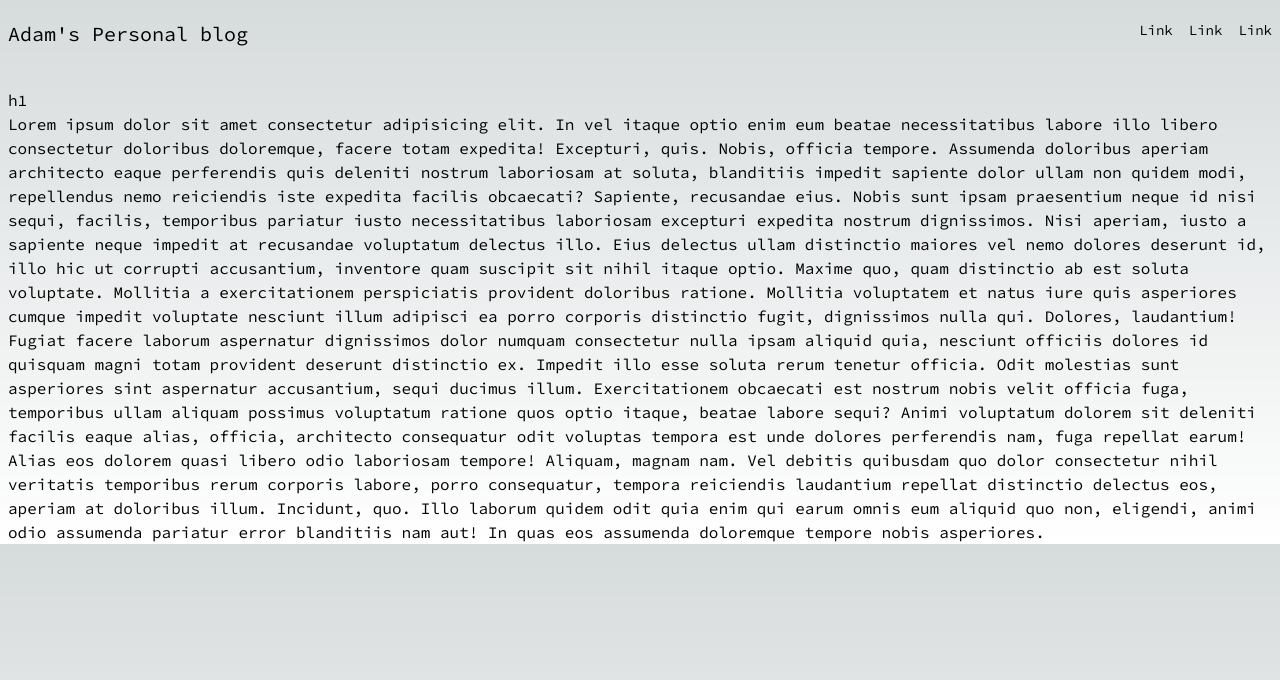
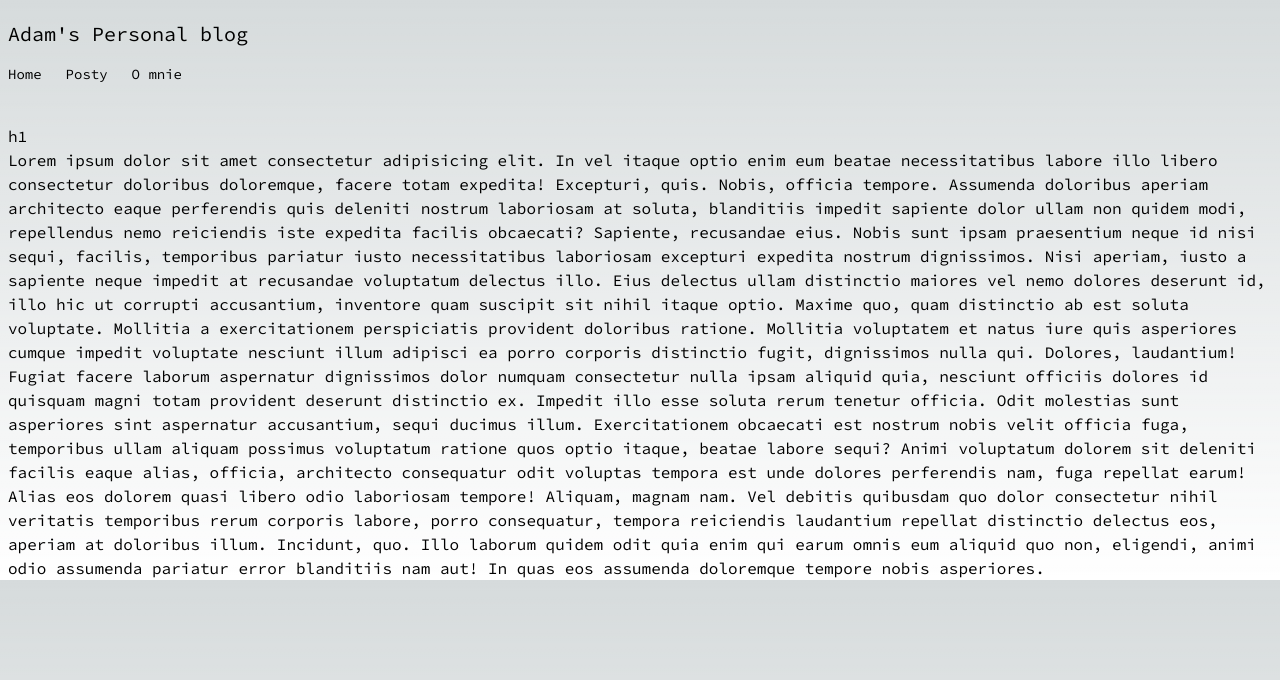
Before and after one commit to adamtopczewski/fullstack-blog-app, a Next.js app in the folder frontend/: page / in a window 1280 px wide. Shown: the top 680 px of the page. Built offline with nearby package versions, Linux system fonts and the light colour scheme.

Commit message:
added terminalCursor animation; changed header layout

```diff
--- a/frontend/app/layout.tsx
+++ b/frontend/app/layout.tsx
@@ -22,7 +22,7 @@ export default function RootLayout({
           <Navbar />
         </Header>
         <main className="container mx-auto mt-10 px-2">
-        {children}
+          {children}
         </main>
       </body>
     </html>
--- a/frontend/components/Navigation/Header.tsx
+++ b/frontend/components/Navigation/Header.tsx
@@ -4,7 +4,7 @@ export default function Header({children} : {
     children: React.ReactNode
 }) {
     return (
-        <header className="container mx-auto mt-5 px-2 flex flex-col md:flex-row gap-4 justify-between">
+        <header className="container mx-auto flex flex-col gap-4 align-center mt-5 px-2">
             <h1 className="text-xl">
                 {AUTHORS_NAME}&apos;s Personal blog
             </h1>
--- a/frontend/components/Navigation/NavLink.tsx
+++ b/frontend/components/Navigation/NavLink.tsx
@@ -1,7 +1,9 @@
-export default function NavLink() {
+import Link from "next/link";
+
+export default function NavLink({ to = "/", label = "Home" }) {
     return (
-        <a>
-            Link
-        </a>
+        <Link className="relative before:content-[''] before:animate-terminal before:hover:visible before:invisible before:absolute before:right-[110%] before:top-0 before:w-[0.5rem] before:h-full before:bg-white " href={to}>
+            {label}
+        </Link>
     )
 }
--- a/frontend/components/Navigation/Navbar.tsx
+++ b/frontend/components/Navigation/Navbar.tsx
@@ -3,15 +3,15 @@ import NavLink from "./NavLink"
 export default function Navbar() {
     return (
         <nav>
-            <ul className="flex gap-4 text-sm">
+            <ul className="flex gap-6 text-sm">
                 <li>
                     <NavLink />
                 </li>
                 <li>
-                    <NavLink />
+                    <NavLink to="posts" label="Posty" />
                 </li>
                 <li>
-                    <NavLink />
+                    <NavLink to="about" label="O mnie" />
                 </li>
             </ul>
         </nav>
--- a/frontend/constants/Shared/index.ts
+++ b/frontend/constants/Shared/index.ts
@@ -1 +1 @@
-export const AUTHORS_NAME = 'Adam'
+export const AUTHORS_NAME = 'Adam';
--- a/frontend/tailwind.config.js
+++ b/frontend/tailwind.config.js
@@ -12,6 +12,15 @@ module.exports = {
         'gradient-conic':
           'conic-gradient(from 180deg at 50% 50%, var(--tw-gradient-stops))',
       },
+      animation: {
+        terminal: 'terminal 1.5s steps(2) infinite',
+      },
+      keyframes: {
+        terminal: {
+          '0%': { opacity: '0' },
+          '100%': { opacity: '100' }
+        }
+      }
     },
   },
   plugins: [],
```
